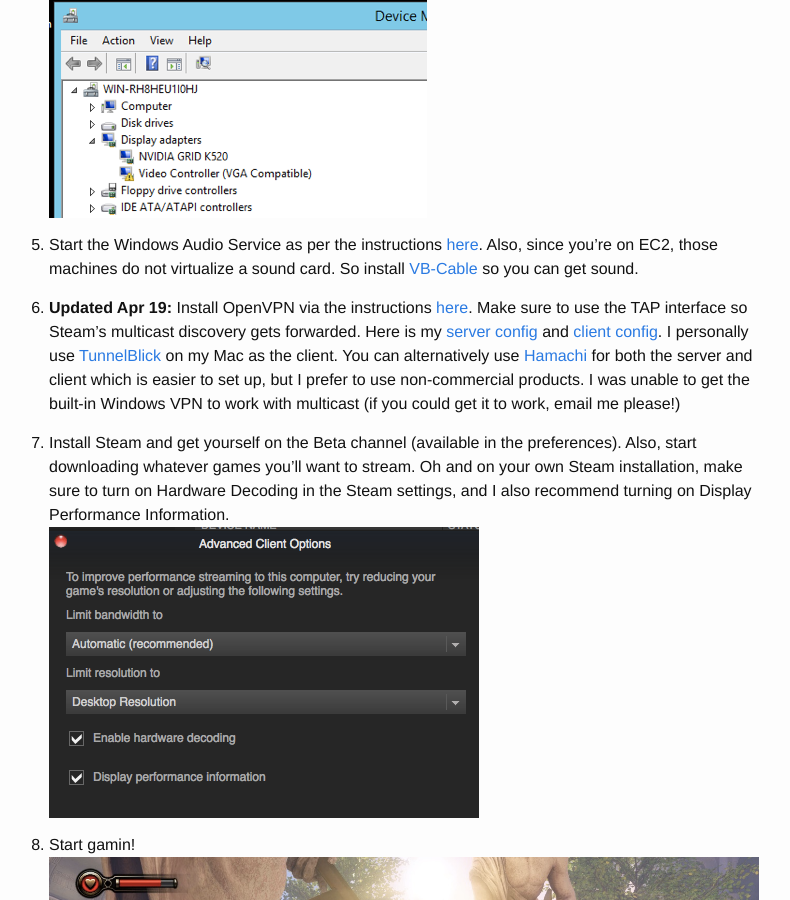
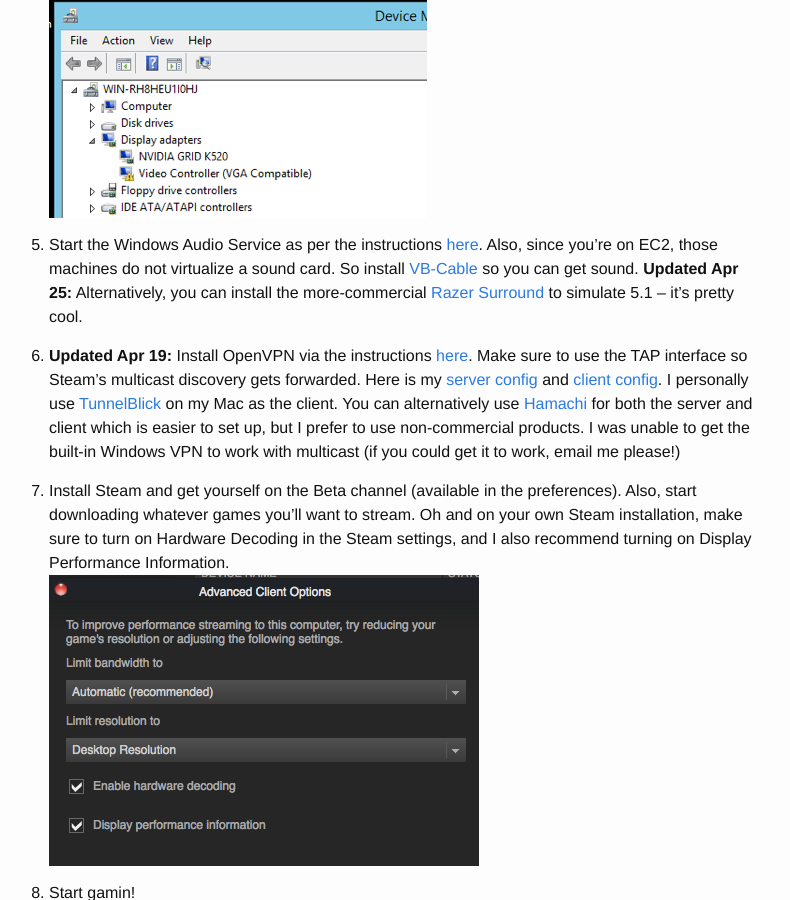
Before and after one commit to lg/lg.io, a Jekyll site: the page built from _posts/2015-04-12-run-your-own-high-end-cloud-gaming-service-on-ec2.md, in a window 1280 px wide and 900 px high, scrolled down 2700 px. Shown: the whole window, without its empty margins (251-1041 px from the left). Built offline with Jekyll 4.4.1, drawn with Linux system fonts in a browser that asks for light colours.

Commit message:
added razer surround reference

```diff
--- a/_posts/2015-04-12-run-your-own-high-end-cloud-gaming-service-on-ec2.md
+++ b/_posts/2015-04-12-run-your-own-high-end-cloud-gaming-service-on-ec2.md
@@ -51,7 +51,7 @@ This is all fun and games, but you need to make sure of two things:
 1. In order to make it actually use the video card, you'll need to completely remove the default driver. Open up Device Manager, and a) disable the `Microsoft Basic Display Adapter`, b) uninstall it and c) delete the driver file `C:\Windows\System32\Drivers\BasicDisplay.sys` (see instructions for how to delete protected drivers [here](http://helpdeskgeek.com/windows-7/windows-7-how-to-delete-files-protected-by-trustedinstaller/)). Reboot and VNC back in.
 <br>![Only the NVIDIA GRID K520](/assets/onlyonedevice.png)
 
-1. Start the Windows Audio Service as per the instructions [here](http://www.win2012workstation.com/enable-sound/). Also, since you're on EC2, those machines do not virtualize a sound card. So install [VB-Cable](http://vb-audio.pagesperso-orange.fr/Cable/index.htm) so you can get sound.
+1. Start the Windows Audio Service as per the instructions [here](http://www.win2012workstation.com/enable-sound/). Also, since you're on EC2, those machines do not virtualize a sound card. So install [VB-Cable](http://vb-audio.pagesperso-orange.fr/Cable/index.htm) so you can get sound. **Updated Apr 25:** Alternatively, you can install the more-commercial [Razer Surround](http://www.razerzone.com/surround) to simulate 5.1 -- it's pretty cool.
 
 1. **Updated Apr 19:** Install OpenVPN via the instructions [here](https://community.openvpn.net/openvpn/wiki/Easy_Windows_Guide). Make sure to use the TAP interface so Steam's multicast discovery gets forwarded. Here is my [server config](/assets/server.ovpn) and [client config](/assets/client.ovpn). I personally use [TunnelBlick](https://code.google.com/p/tunnelblick/) on my Mac as the client. You can alternatively use [Hamachi](https://secure.logmein.com/products/hamachi/) for both the server and client which is easier to set up, but I prefer to use non-commercial products. I was unable to get the built-in Windows VPN to work with multicast (if you could get it to work, email me please!)
 
```
